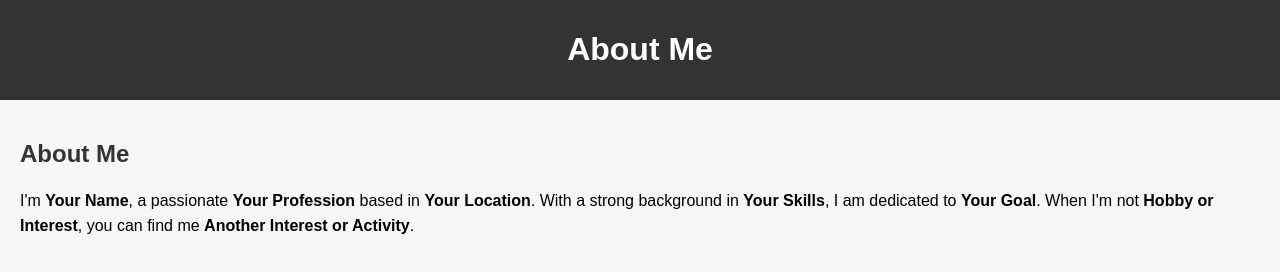
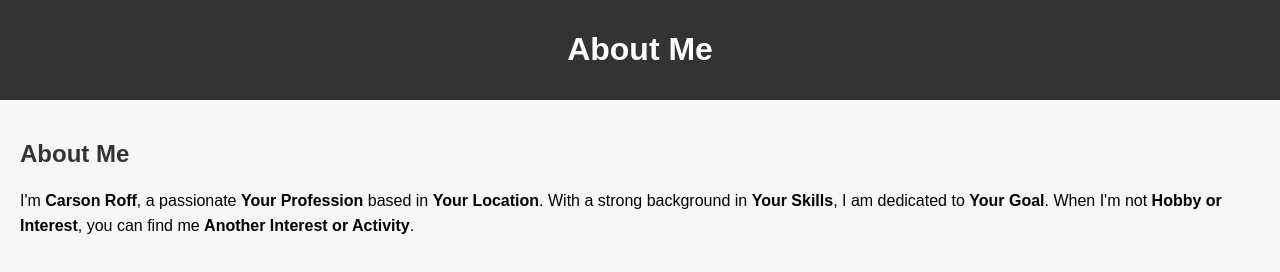
Before and after one commit to carsonroff/carsonroff.github.io, a plain HTML site: page index.html in a window 1280 px wide. Drawn offline with Linux system fonts and the light colour scheme.

Commit message:
checking

```diff
--- a/index.html
+++ b/index.html
@@ -12,7 +12,7 @@
   </header>
   <section id="about">
     <h2>About Me</h2>
-    <p>I'm <span>Your Name</span>, a passionate <span>Your Profession</span> based in <span>Your Location</span>. With a strong background in <span>Your Skills</span>, I am dedicated to <span>Your Goal</span>. When I'm not <span>Hobby or Interest</span>, you can find me <span>Another Interest or Activity</span>.</p>
+    <p>I'm <span>Carson Roff</span>, a passionate <span>Your Profession</span> based in <span>Your Location</span>. With a strong background in <span>Your Skills</span>, I am dedicated to <span>Your Goal</span>. When I'm not <span>Hobby or Interest</span>, you can find me <span>Another Interest or Activity</span>.</p>
   </section>
 </body>
 </html>
```
